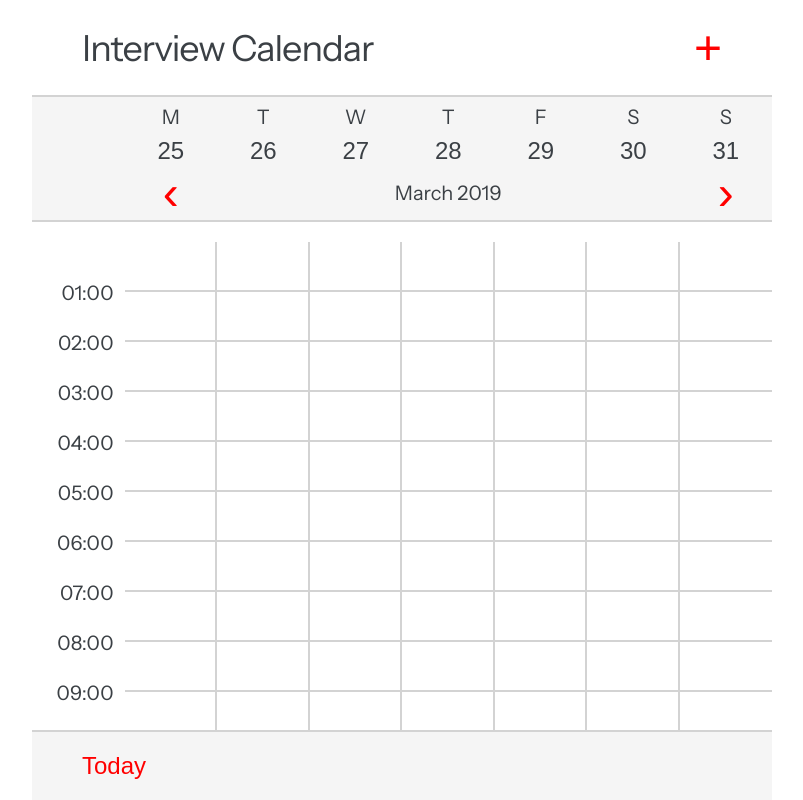
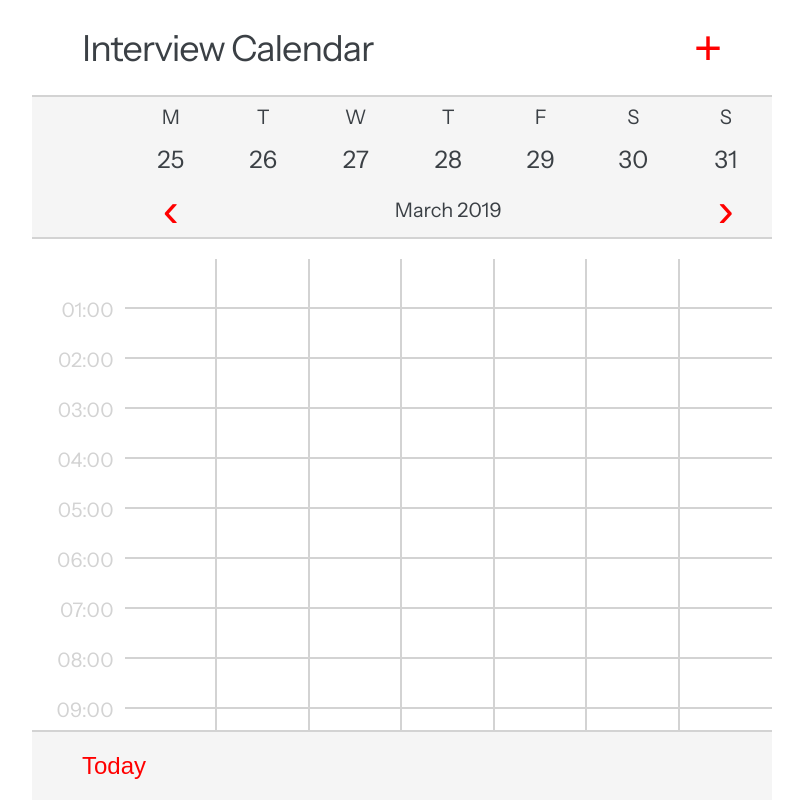
Before and after one commit to zil130/interview-calendar, a React (Create React App) app: page / in a window 1280 px wide. Shown: the whole page, without its empty margins (238-1041 px from the left). Built offline with nearby package versions, Linux system fonts and the light colour scheme.

Commit message:
refactor: semantic

```diff
--- a/src/components/Calendar.jsx
+++ b/src/components/Calendar.jsx
@@ -39,9 +39,8 @@ const DaysOfMonth = styled(Weekdays)`
   grid-area: day-of-month;
 `;
 
-const DayOfMonth = styled(Button)`
-  width: 100%;
-  height: 100%;
+const DayOfMonth = styled(Weekday)`
+  font-size: var(--fs-md);
 `;
 
 const MonthYear = styled(Weekdays)`
@@ -66,7 +65,7 @@ function Calendar() {
       </Weekdays>
       <DaysOfMonth>
         {
-          daysOfMonth.map((dayOfMonth) => <DayOfMonth key={dayOfMonth} color="var(--text-black)">{dayOfMonth}</DayOfMonth>)
+          daysOfMonth.map((dayOfMonth) => <DayOfMonth key={dayOfMonth}>{dayOfMonth}</DayOfMonth>)
         }
       </DaysOfMonth>
       <ButtonPrev fontSize="var(--fs-pm)">&lsaquo;</ButtonPrev>
--- a/src/components/WeekByHours.jsx
+++ b/src/components/WeekByHours.jsx
@@ -17,6 +17,13 @@ const Cell = styled.div`
 
 const Row = styled.div`
   display: flex;
+`;
+
+const Time = styled.span`
+  display: block;
+  margin: -11px 11px 0 0;
+  color: var(--text-grey);
+  text-align: right;
 `;
 
 function GridGenerator() {
@@ -47,18 +54,12 @@ function GridGenerator() {
 
       rowCells.push(
         <Cell key={`${row}-${col}`} style={{ borderRight, borderBottom }}>
-          {(!col && row)
-            ? <p style={{ margin: '-11px 11px 0 0', textAlign: 'right' }}>{incrementTime()}</p>
-            : ''}
+          {(!col && row) ? <Time>{incrementTime()}</Time> : ''}
         </Cell>,
       );
     }
 
-    grid.push(
-      <Row key={row}>
-        {rowCells}
-      </Row>,
-    );
+    grid.push(<Row key={row}>{rowCells}</Row>);
   }
 
   return grid;
--- a/src/index.css
+++ b/src/index.css
@@ -16,6 +16,7 @@
   --fw-regular: 100;
   --text-black: #3B4045;
   --text-red: #FF0000;
+  --text-grey: lightgrey;
   --bg-white: white;
   --bg-smoke: whitesmoke;
 }
```
